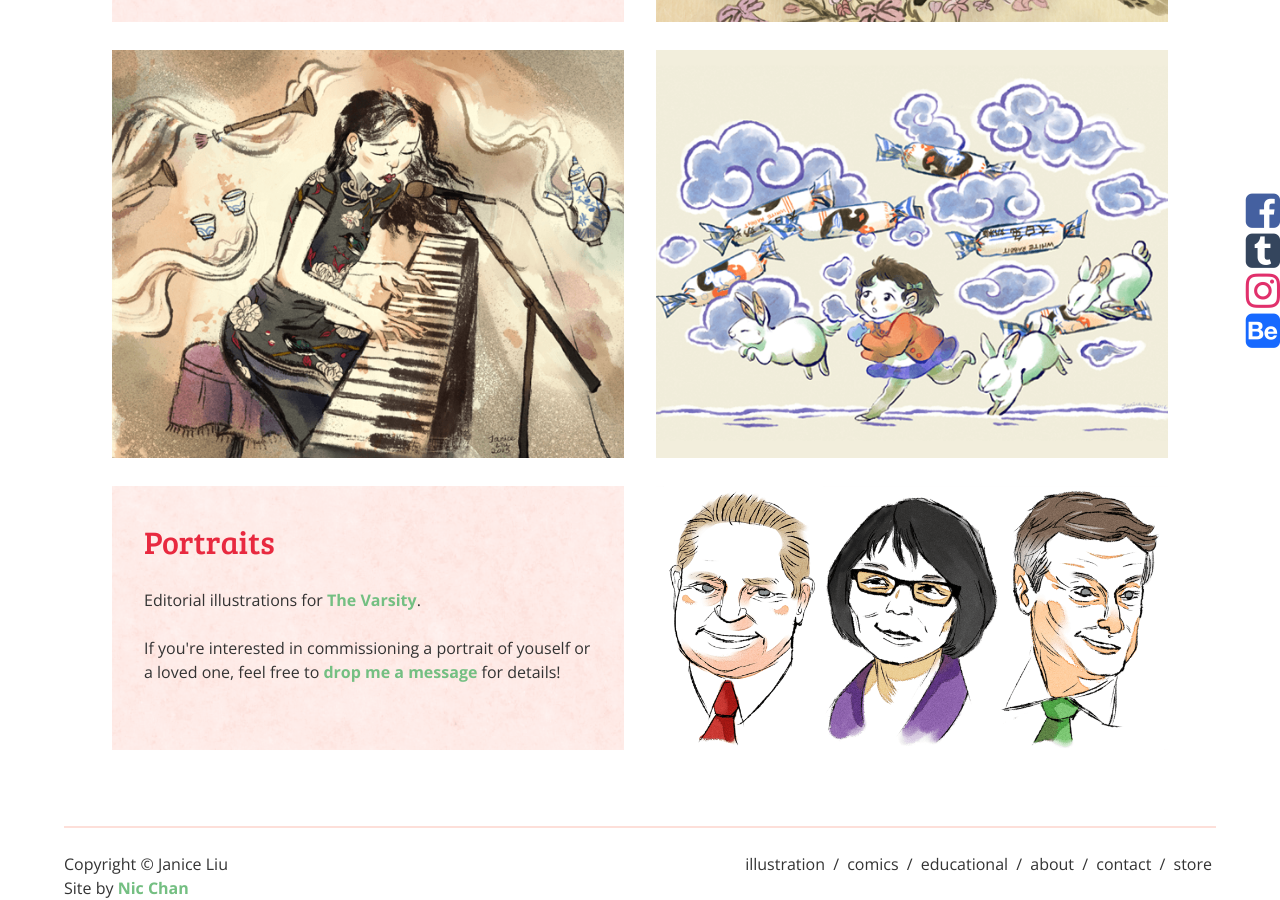
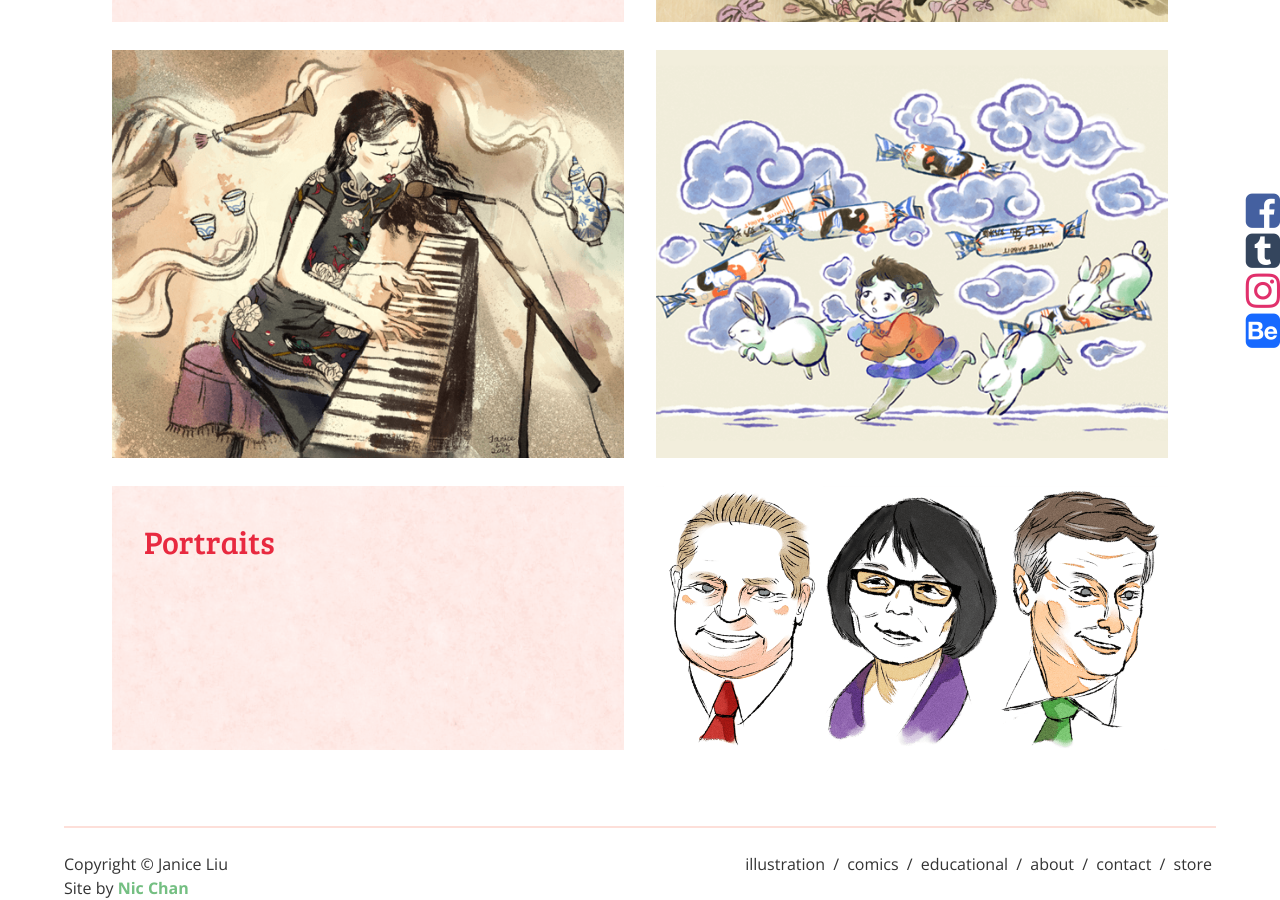
Before and after one commit to flutterdoodle/flutterdoodle.github.io, a Jekyll site: the page built from illustrations.html, in a window 1280 px wide and 900 px high, scrolled down 1309 px. Built offline with Jekyll 4.4.1, drawn with Linux system fonts in a browser that asks for light colours; nearby versions of some CDN libraries.

Commit message:
Update illustrations.html

```diff
--- a/illustrations.html
+++ b/illustrations.html
@@ -35,7 +35,7 @@ series:
         full: /img/illustrations/concept-runrabbit.png
         desc: Run, White Rabbit, Run (Looseleaf Magazine)
   - title: Portraits
-    description: Editorial illustrations for <a href="http://thevarsity.ca/">The Varsity</a>.<br><br>If you're interested in commissioning a portrait of youself or a loved one, feel free to <a href="contact.html">drop me a message</a> for details!
+    description:
     thirds: false
     images:
       - thumb: /img/illustrations/portrait-torontoelection.png
```
